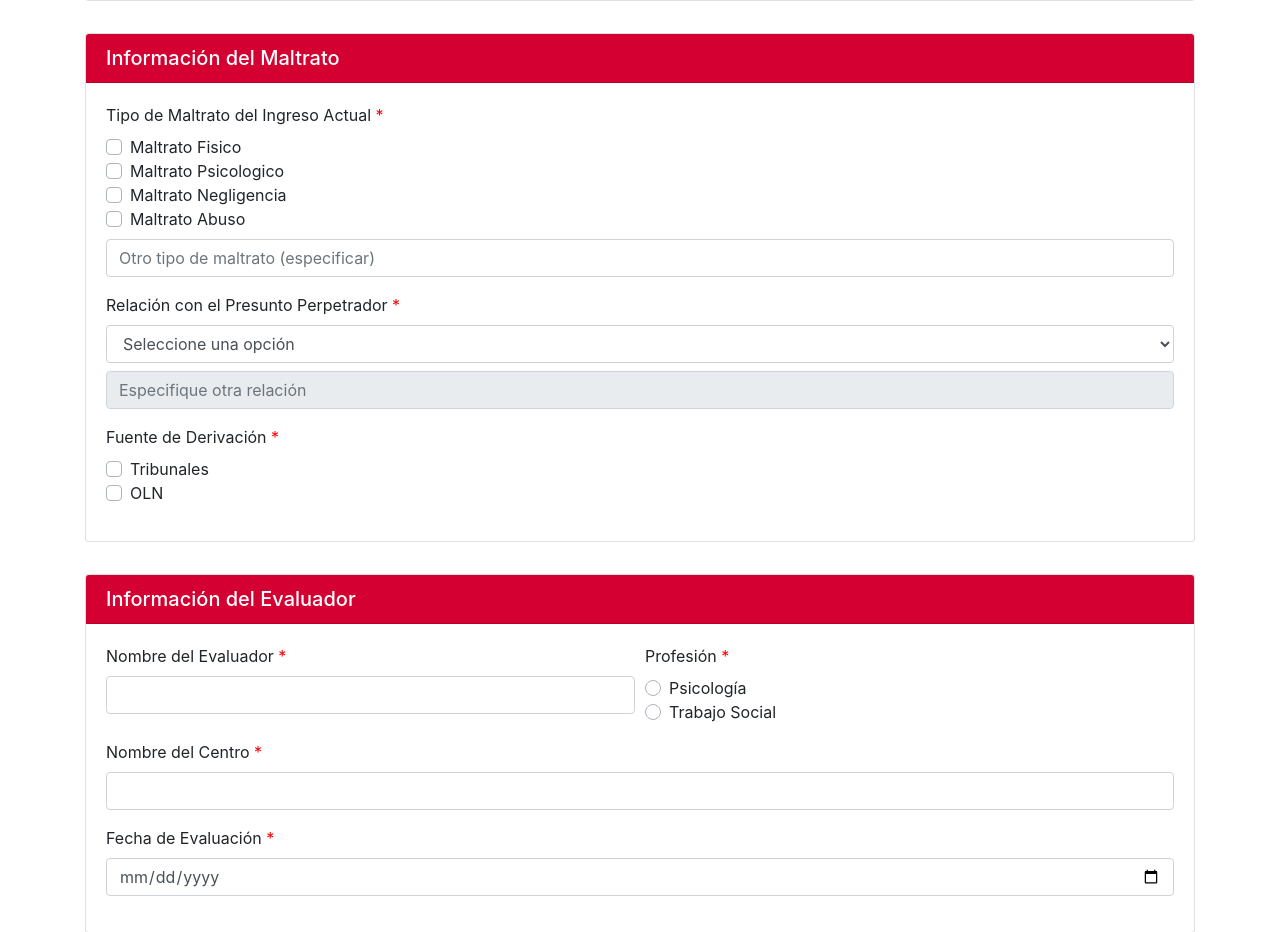
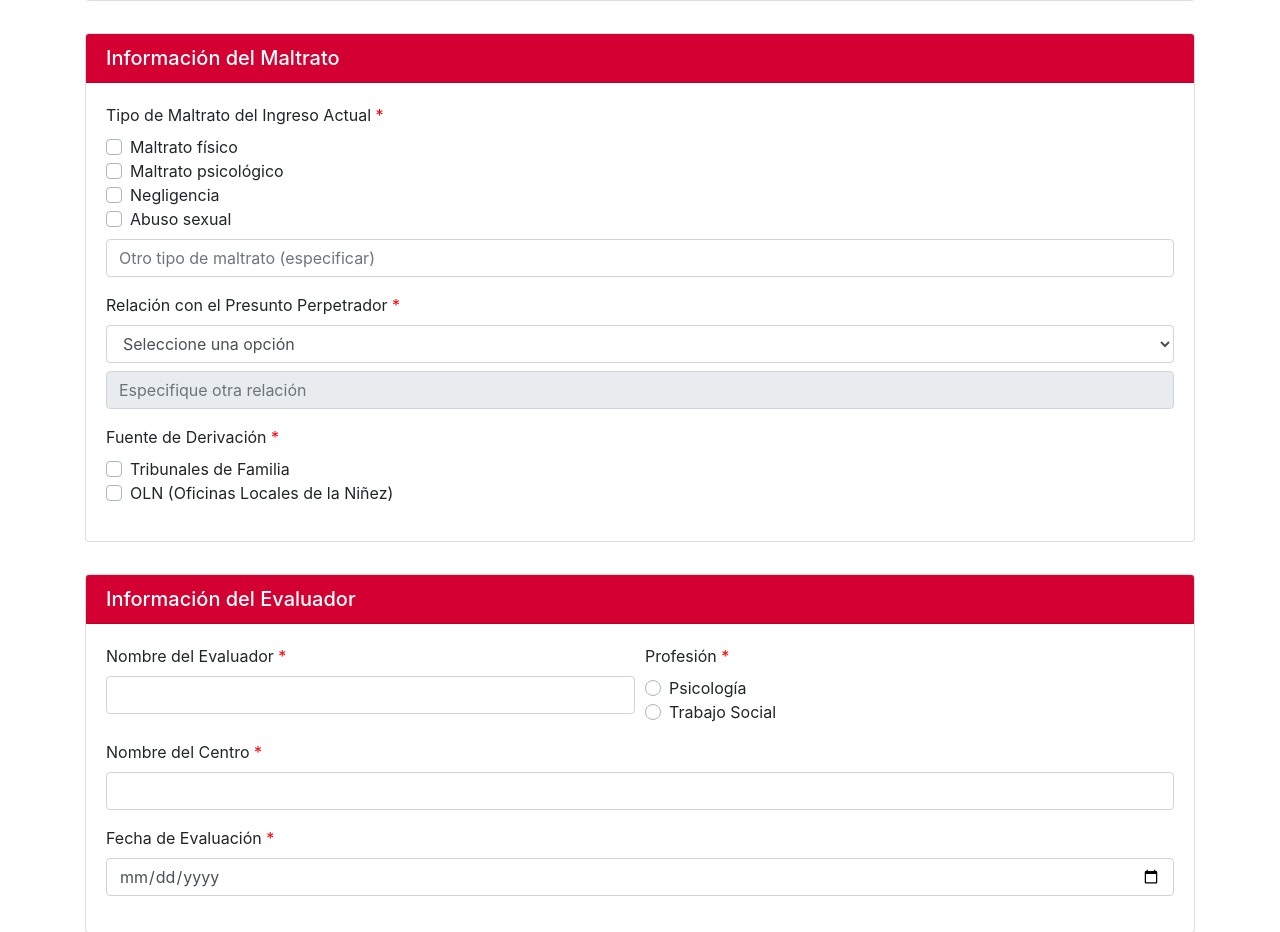
Before and after one commit to jfrez/protege2, a PHP site: page /seccion1.php in a window 1280 px wide. Shown: the part 1059-1991 px from the top of the page. Run offline with PHP 8.4, Linux system fonts and the light colour scheme.

Commit message:
Update maltrato and derivation labels

```diff
--- a/assessment.php
+++ b/assessment.php
@@ -136,7 +136,7 @@
     <input type="checkbox" id="tribunales" name="fuente[]" value="tribunales">
     <label for="tribunales">Tribunales de Familia</label>
     <input type="checkbox" id="oln" name="fuente[]" value="oln">
-    <label for="oln">OLN</label>
+    <label for="oln">OLN (Oficinas Locales de la Niñez)</label>
 </div>
 
 <!-- Nombre y profesión de la persona evaluadora -->
--- a/seccion1.php
+++ b/seccion1.php
@@ -713,12 +713,19 @@ if ($_SERVER["REQUEST_METHOD"] == "POST") {
                     <label class="required">Tipo de Maltrato del Ingreso Actual</label>
                     <?php
                     $maltrato_options = ['fisico', 'psicologico', 'negligencia', 'abuso'];
+                    $maltrato_labels = [
+                        'fisico' => 'Maltrato físico',
+                        'psicologico' => 'Maltrato psicológico',
+                        'negligencia' => 'Negligencia',
+                        'abuso' => 'Abuso sexual'
+                    ];
                     $maltrato_selected = explode(',', $_POST['maltrato'] ?? $existing_data['maltrato'] ?? '');
                     foreach ($maltrato_options as $option) {
                         $checked = in_array($option, $maltrato_selected) ? 'checked' : '';
+                        $label = $maltrato_labels[$option] ?? ucfirst($option);
                         echo '<div class="custom-control custom-checkbox">';
                         echo "<input type=\"checkbox\" class=\"custom-control-input\" id=\"maltrato-$option\" name=\"maltrato[]\" value=\"$option\" $checked>";
-                        echo "<label class=\"custom-control-label\" for=\"maltrato-$option\">Maltrato " . ucfirst($option) . "</label>";
+                        echo "<label class=\"custom-control-label\" for=\"maltrato-$option\">$label</label>";
                         echo '</div>';
                     }
                     ?>
@@ -766,13 +773,14 @@ if ($_SERVER["REQUEST_METHOD"] == "POST") {
                     <label class="required">Fuente de Derivación</label>
                     <?php
                     $fuente_options = ['tribunales', 'oln'];
+                    $fuente_labels = [
+                        'tribunales' => 'Tribunales de Familia',
+                        'oln' => 'OLN (Oficinas Locales de la Niñez)'
+                    ];
                     $fuente_selected = explode(',', $_POST['fuente'] ?? $existing_data['fuente'] ?? '');
                         foreach ($fuente_options as $option) {
                             $checked = in_array($option, $fuente_selected) ? 'checked' : '';
-
-			    //------------  Etiqueta corregida -------------
-			    $label = ($option === 'oln') ? strtoupper($option) : ucfirst($option);
-			    //----------------------------------------------
+                            $label = $fuente_labels[$option] ?? ucfirst($option);
 
                             echo '<div class="custom-control custom-checkbox">';
                             echo "<input type=\"checkbox\" class=\"custom-control-input\" id=\"fuente-$option\" name=\"fuente[]\" value=\"$option\" $checked>";
```
Lines whose indentation alone changed are shown as unchanged.
